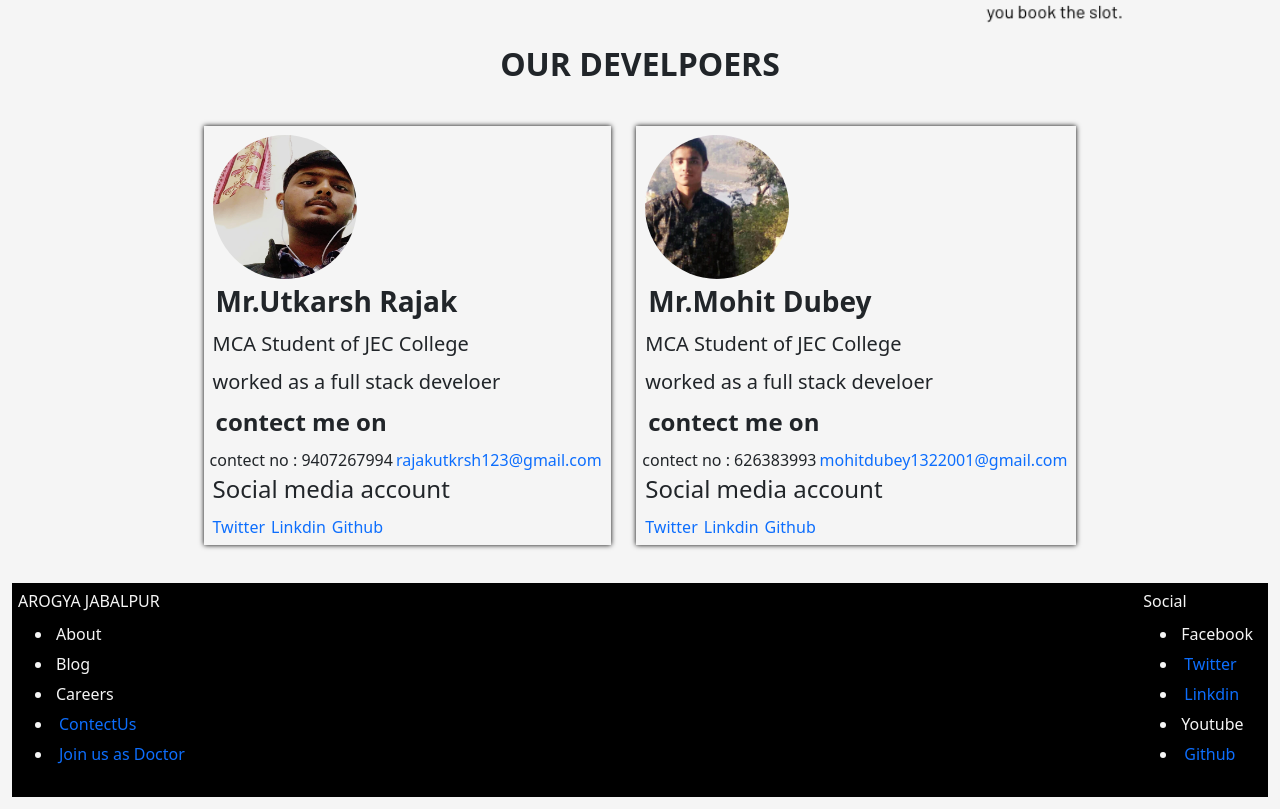
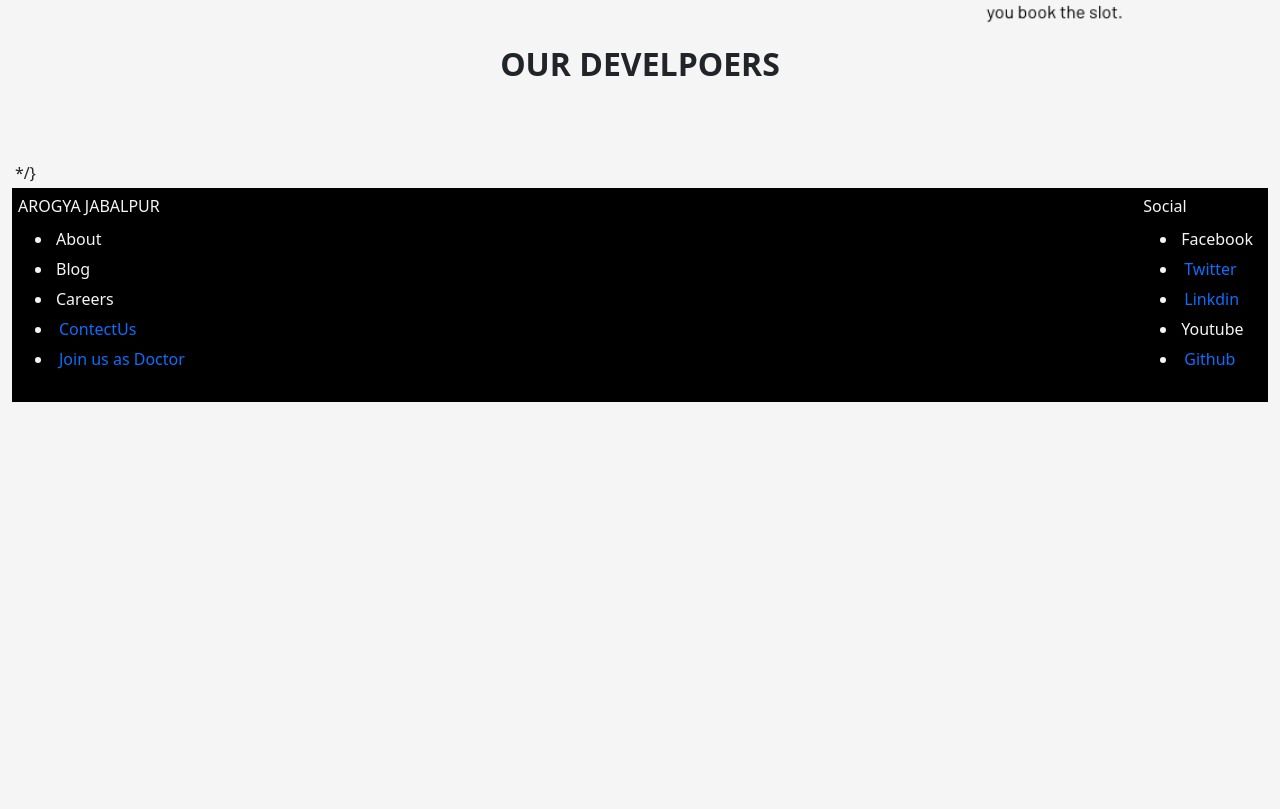
Before and after one commit to mohitdubey132/ArogayajabalpurFrontendV1, a React (Create React App) app in the folder front_end/: page / in a window 1280 px wide. Shown: the part 2305-3114 px from the top of the page. After the commit the page ends 2719 px from the top, so only its background shows below. Built offline with nearby package versions, Linux system fonts and the light colour scheme; no server answers.

Commit message:
Comment out developer card sectiondetails hide
Comment out developer card section in Home component

```diff
--- a/front_end/src/pages/Home.jsx
+++ b/front_end/src/pages/Home.jsx
@@ -147,7 +147,7 @@ const Home = () => {
       <div style={{ fontSize: "2rem", fontWeight: "800", textAlign: "center" }}>OUR DEVELPOERS</div>
       <div id='Develpor' style={{ display: "flex", gap: "2dvw", justifyContent: "center", flexDirection: "row", flexWrap: "wrap" }}>
 
-        <div style={{ boxShadow: "0px 0px 5px rgba(0, 0, 0, 1)", justifyContent: "center", alignItems: "center" }}>
+        {/* <div style={{ boxShadow: "0px 0px 5px rgba(0, 0, 0, 1)", justifyContent: "center", alignItems: "center" }}>
           <div className='DevCard' style={{}}>
             <img src={dev2img} height={'150px'} width={'150px'} style={{ borderRadius: "50%" }} />
             <h3><strong>Mr.Utkarsh Rajak</strong></h3>
@@ -183,7 +183,7 @@ const Home = () => {
         </div>
         {/* <DeveloerCard /> */}
 
-      </div>
+      </div> */}
 
     </div>
   )
```
